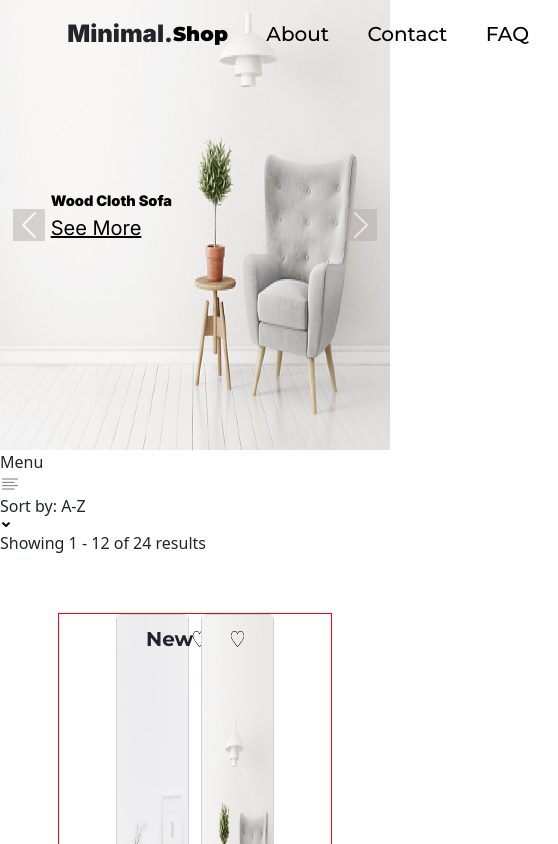
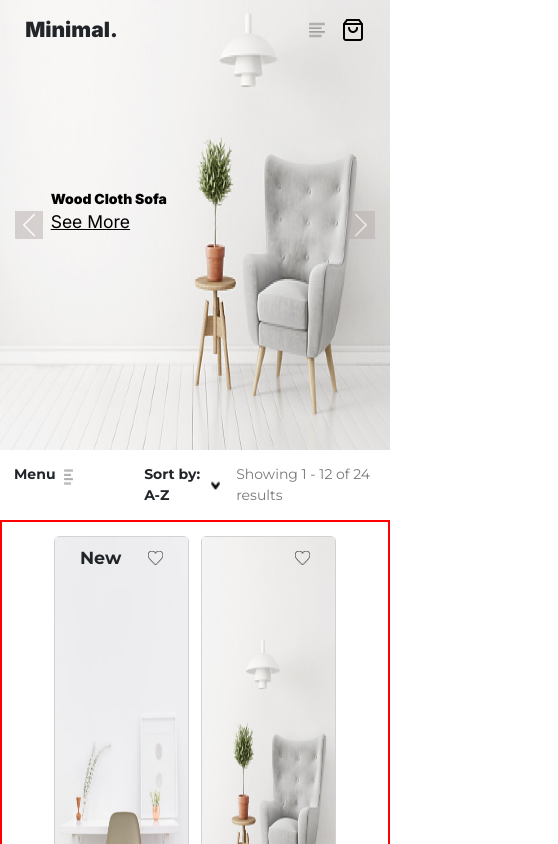
Before and after one commit to JustFelix-Dev/Figma-to-React, a React (Vite) app: page / in a window 390 px wide. Shown: the top 844 px of the page, 558 px wide, since content can reach past the window. Built offline with nearby package versions, Linux system fonts and the light colour scheme.

Commit message:
Added responsiveness to the Page

```diff
--- a/src/components/Menubar.jsx
+++ /dev/null
@@ -1,24 +0,0 @@
-import React from 'react'
-
-const Menubar = () => {
-  return (
-         <>
-         <div className="menubar">
-            <div className="menu">
-                <span>Menu</span>
-                <span><img src="images/menu.png" alt="hamburger-menu" /></span>
-            </div>
-            <div className="sort">
-                <span>Sort by: A-Z</span>
-                <span><img src="images/chevron-down.png" alt="dropdown arrow"/>
-                </span>
-            </div>
-            <div className="result">
-                <span>Showing 1 - 12 of 24 results</span>
-            </div>
-         </div>
-         </>
-  )
-}
-
-export default Menubar
--- a/src/index.css
+++ b/src/index.css
@@ -23,6 +23,45 @@
   --space-lg :2.4rem;
   --space-xl : 3.6rem;
   --space-xxl: 4.2rem;
+}
+
+/* MenuBar */
+.menubar {
+  display: none;
+  gap: 1rem;
+  justify-content: space-between;
+  padding: 1rem;
+}
+.menubar .menu {
+  display: flex;
+  gap: var(--space-xs);
+}
+.menubar .menu .first{
+  font-family: 'Montserrat', sans-serif;
+  font-weight:calc(var(--medium) + 200);
+  font-size: var(--font-sm);
+}
+.menubargroup2{
+  display: flex;
+  gap: 1rem;
+}
+.menubar .sort {
+  margin-left: 4rem;
+  display: flex;
+  font-family: 'Montserrat', sans-serif;
+  font-weight:calc(var(--medium) + 200);
+  font-size: var(--font-sm);
+}
+.menubar .sort .second {
+  align-self: center;
+}
+
+.menubar .result {
+ color :#7A7979;
+ font-family: 'Montserrat', sans-serif;
+  font-weight:var(--normal);
+  font-size: var(--font-sm);
+
 }
 
 /* Color Picker */
@@ -116,6 +155,7 @@
 img{
   display: block;
   max-width: 100%;
+  cursor: pointer;
 }
 
 .carousel-item {
@@ -177,9 +217,17 @@ nav .links{
 }
 
 .links .cart{
+  display: flex;
+  gap :var(--space-sm);
   align-self: center;
 }
 
+.links .cart img:first-child{
+  display: none;
+  font-family: 'Montserrat', sans-serif;
+  font-weight:var(--medium);
+  font-size: var(--font-md);
+}
 .links ul li a {
   text-decoration: none;
   color: #000;
@@ -204,13 +252,12 @@ nav .links{
   padding-right: var(--space-xl);
   padding-top: var(--space-xl);
   padding-bottom: 0 ;
-
+  border: 2px solid red;
 }
 
 /* SIDEBAR */
 .allProducts .sidebar{
   flex: 0 0 35%;
-  border: 2px solid green;
 }
 .sidebar ul {
   list-style-type: none;
@@ -253,7 +300,6 @@ nav .links{
 /* Product Cards */
 .allProducts .productCards{
   flex: 0 0 65%;
-  border: 1px solid red;
    display: grid;
    grid-template-columns: 1fr 1fr;
    align-items: start;
@@ -384,13 +430,58 @@ footer .details button:hover{
   padding-block:1.5rem;
 }
 
+/* Responsiveness */
 @media screen and (max-width:1024px){
+  .allProducts {
+    position: relative;
+    padding-top: var(--space-sm);
+  }
+  .menubar{
+    display: flex;
+  }
   .allProducts .sidebar{
-    /* flex: 0 0 ; */
-    display: none;
-    background-color: brown;
+    padding-top: var(--space-md);
+    position: absolute;
+    transform: translateX(-110%);
+    transition: all ease-in 300ms;
+    min-height: 100%;
+    top: 0;
+    left: 0;
+    z-index: 5;
+    width: 300px;
+    overflow: auto;
+    background-color: #fff;
+    box-shadow: 0 0 3px 0 rgb(231, 228, 228), 0 0 5px 0 #000;
+  }
+  .allProducts .sidebar.active {
+    transform : translateX(0);
   }
   .allProducts .productCards{
     flex: 0 0 100%;
   }
 }
+
+@media screen and (max-width:750px){
+    .allProducts{
+      padding-left: var(--space-xxs);
+      padding-right: var(--space-xxs);
+    }
+}
+
+@media screen and (max-width:730px){
+  html{
+    font-size: 14px;
+  }
+  nav{
+    padding-inline: var(--space-md);
+  }
+}
+
+@media screen and (max-width:570px){
+  .links ul {
+    display: none;
+  }
+  .links .cart img:first-child{
+    display: flex;
+  }
+}
--- a/src/pages/AllProducts.jsx
+++ b/src/pages/AllProducts.jsx
@@ -1,19 +1,47 @@
-import { useState } from "react";
+import { useRef, useState } from "react";
 import Carousel from "../components/Carousel";
 import MultiRange from "../components/MultiRange";
 import ColorPicker from "../components/ColorPicker";
 import { Link } from "react-router-dom";
 import Pagination from "../components/Pagination";
 import Footer from "../components/Footer";
-import Menubar from "../components/Menubar";
+
 
 const AllProducts = () => {
+    const [ open,setOpen ] = useState(false)
+    const slideRef = useRef()
+
+    const handleChange = ()=>{
+        setOpen(true)
+        slideRef.current.style.display ="none"
+    }
+
+    const handleDefault = () =>{
+        setOpen(false)
+        slideRef.current.style.display ="flex"
+    }
     return (
             <>
              <Carousel/>
-             <Menubar/>
+             <div className="menubar">
+            <div className="menu" >
+                <span className='first'>Menu</span>
+                <span onClick={handleChange} className='second'><img ref={slideRef} src="images/menu.png" alt="hamburger-menu" height={26}/></span>
+            </div>
+            <div className="menubargroup2">
+            <div className="sort">
+                <span className='first'>Sort by: A-Z</span>
+                <span className='second'><img src="images/chevron-down.png" alt="dropdown arrow"height={19} />
+                </span>
+            </div>
+            <div className="result">
+                <span>Showing 1 - 12 of 24 results</span>
+            </div>
+            </div>
+         </div>
              <div className="allProducts">
-             <div className="sidebar">
+             <div className={ open ? 'sidebar active' : "sidebar"}>
+                <span onClick={handleDefault} style={{fontSize:"1.2rem",fontWeight:"700",position:"absolute",right:"1rem",top:"0.3rem"}}> <img src="images/menu-back.png" alt="menu-back Icon" /></span>
                 <ul className="first" style={{width:"250px"}}>
                     <span>All products</span>
                     <li style={{marginTop:"0.8rem"}}><a href="#">Living</a></li>
--- a/src/pages/Main.jsx
+++ b/src/pages/Main.jsx
@@ -15,6 +15,7 @@ const Main = () => {
                         <li><a href="#">FAQ</a></li>
                     </ul>
                     <div className="cart">
+                        <img src="images/menu.png" alt="hamburger-menu" />
                         <img src="images/shopping-bag.png" alt="cart" />
                     </div>
                 </div>
```
Also changed, not shown: public/images/menu-back.png (added).
